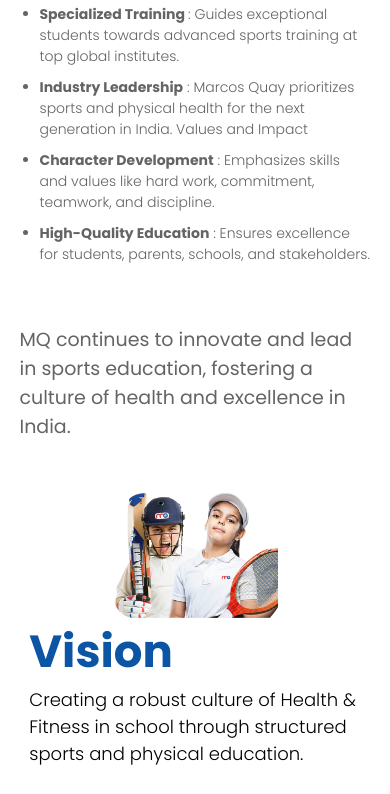
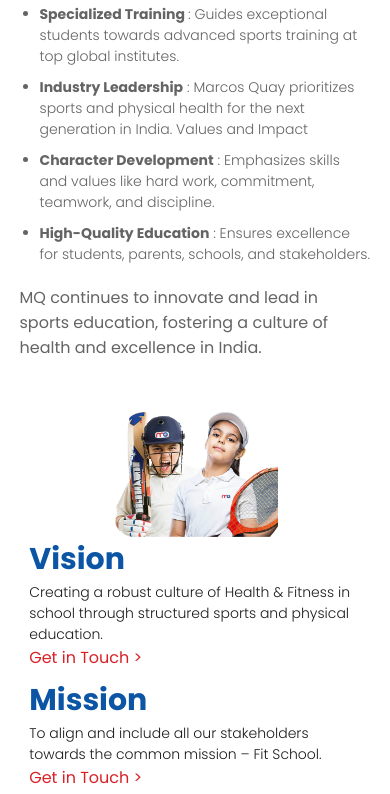
Before and after one commit to shivhub09/MQ-WEBSITE, a React (Vite) app in the folder client/: page /aboutUs in a window 390 px wide. Shown: the part 1156-1950 px from the top of the page. Built offline with nearby package versions, Linux system fonts and the light colour scheme.

Commit message:
about us bugs fixed

```diff
--- a/client/src/pages/AboutUsPage/AboutUsPage.css
+++ b/client/src/pages/AboutUsPage/AboutUsPage.css
@@ -179,6 +179,11 @@
   align-items: center;
   justify-content: space-evenly;
 }
+.vision-container-content a,
+.mission-container-content a {
+  margin: 0;
+  padding: 0;
+}
 
 .vision-container img {
   width: 25%;
@@ -341,7 +346,6 @@
     padding: 10px 15px;
     font-size: 20px;
     background-color: white;
-
   }
 
   .aboutUs-container-title {
@@ -368,6 +372,12 @@
 
   .aboutUs-list {
     width: 100%;
+    padding: 0;
+    margin-bottom: 10px;
+  }
+  .aboutUs-summary {
+    margin: 0;
+    font-size: 16px;
   }
 
   .vision-mission-container {
@@ -383,6 +393,8 @@
     flex-direction: column;
     align-items: center;
     justify-content: space-around;
+    font-size: 14px;
+
     margin: 0;
   }
 
@@ -390,17 +402,16 @@
     margin-bottom: 1cqb;
   }
 
-  .vision-container img,
-  .mission-container img {
+  .vision-container img {
     width: 50%;
   }
 
   .mission-container img {
-    margin-top: 10px;
+    margin-top: 20px;
     width: 70%;
   }
 
-  .vision-container,
+  .vision-container h2,
   .mission-container h2 {
     font-size: 30px;
   }
@@ -413,9 +424,19 @@
     margin: 0;
   }
 
+  .vision-container-content p,
+  .mission-container-content p {
+    margin-bottom: 0;
+    margin-top: 0;
+    font-size: 14px;
+    color: #1c1c1c;
+  }
+
   .vision-container-content,
   .mission-container-content {
     width: 100%;
+    margin: 0;
+    padding: 0;
   }
 
   .ceo-message-container {
@@ -438,12 +459,15 @@
   .founder-regards-col1 {
     display: block;
     width: 20%;
+    height: auto;
     margin-right: 10px;
-    border-radius: 200px;
+    border-radius: 500px;
+    object-fit: contain;
   }
 
   .founder-regards-col1 img {
     width: 100%;
+    object-fit: contain;
     border-radius: 200px;
     box-shadow: 0 4px 6px rgba(0, 0, 0, 0.1), 0 1px 3px rgba(0, 0, 0, 0.08);
   }
--- a/client/src/pages/AboutUsPage/AboutUsPage.jsx
+++ b/client/src/pages/AboutUsPage/AboutUsPage.jsx
@@ -92,16 +92,14 @@
               <div className="vision-container-content">
                 <h2>Vision</h2>
                 <p>Creating a robust culture of Health & Fitness in school through structured sports and physical education.</p>
-                <a href="">Get in Touch </a>
+                <a href="">Get in Touch &gt;</a>
               </div>
             </div>
             <div className="mission-container">
-
-
               <div className="mission-container-content">
                 <h2>Mission</h2>
                 <p>To align and include all our stakeholders towards the common mission – Fit School.</p>
-                <a href="">Get in Touch </a>
+                <a href="">Get in Touch &gt;</a>
               </div>
               <img src={MissionImage} alt="" />
             </div>
@@ -121,7 +119,7 @@
                   Raahil Dhruva, born in Mumbai, was an active child right from a young age. Playing at inter-school, inter-district, and inter-state competitions, Raahil was a champion across multiple sports like tennis, football, running, swimming, and more. Since moving to the UK at age 10, Raahil continued pursuing his passion for tennis and, with the help of excellent school programs, was able to thrive and better his game. To continue playing at a professional level, Raahil trained at the Sutton Tennis Academy to help achieve his goal of representing India at world tournaments.
                 </p>
                 <p>
-                  After multiple victories, Raahil wanted the same kind of opportunities available to more students in India. He went on to study BSc. Entrepreneurship with a minor in Corporate Communications and Finance, at Queens University – Charlotte, North Carolina, on a tennis scholarship, where he represented his university in tournaments across the USA, achieving a ranking of 12 in doubles in the NCAA tournaments.
+                  After multiple victories, Raahil wanted the same kind of opportunities available to more students in India. He went on to study BSc. Entrepreneurship with a minor in Corporate Communications and Finance, at Queens University - Charlotte, North Carolina, on a tennis scholarship, where he represented his university in tournaments across the USA, achieving a ranking of 12 in doubles in the NCAA tournaments.
                 </p>
                 <p>
                   Raahil has always believed in a good balance between education and an active lifestyle, and he is working to instill this value in all the schools he collaborates with. MQ was started with his vision to make every student an active participant in their day, in society, and throughout their lives.
```
